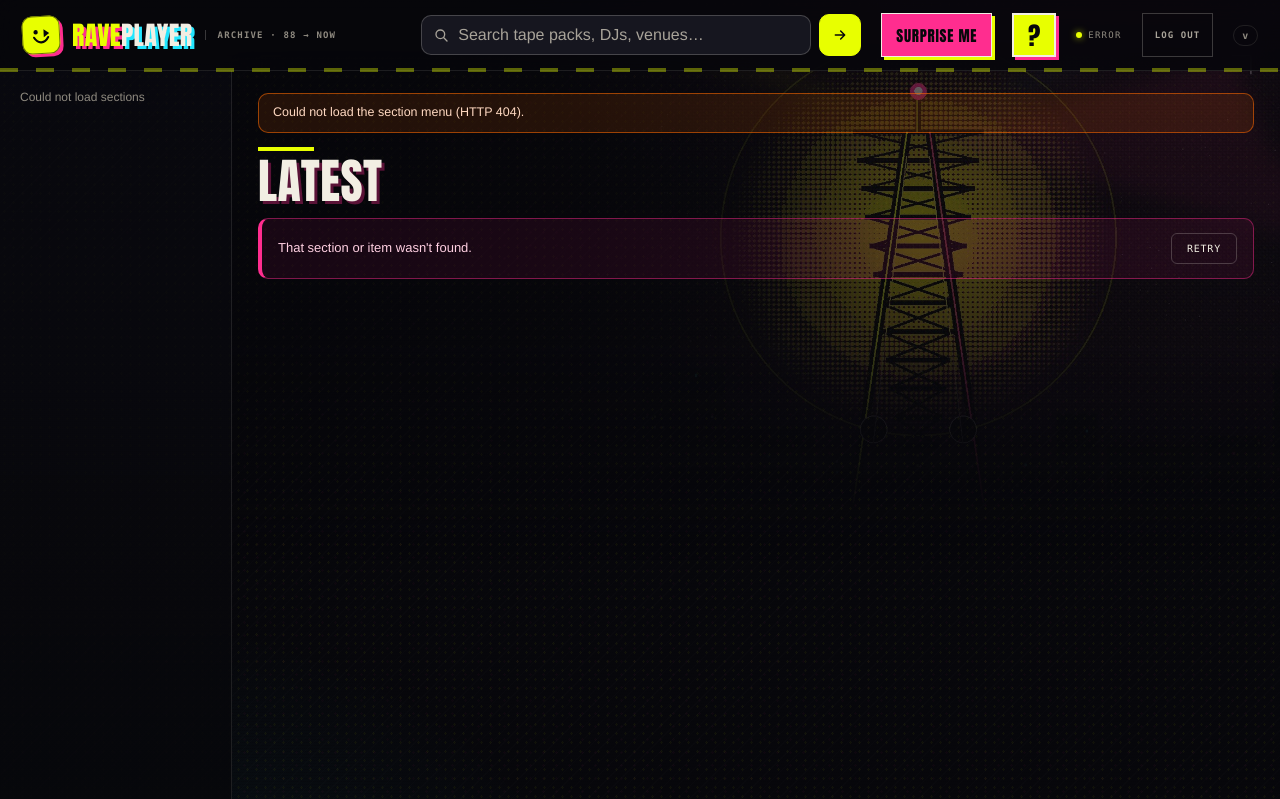
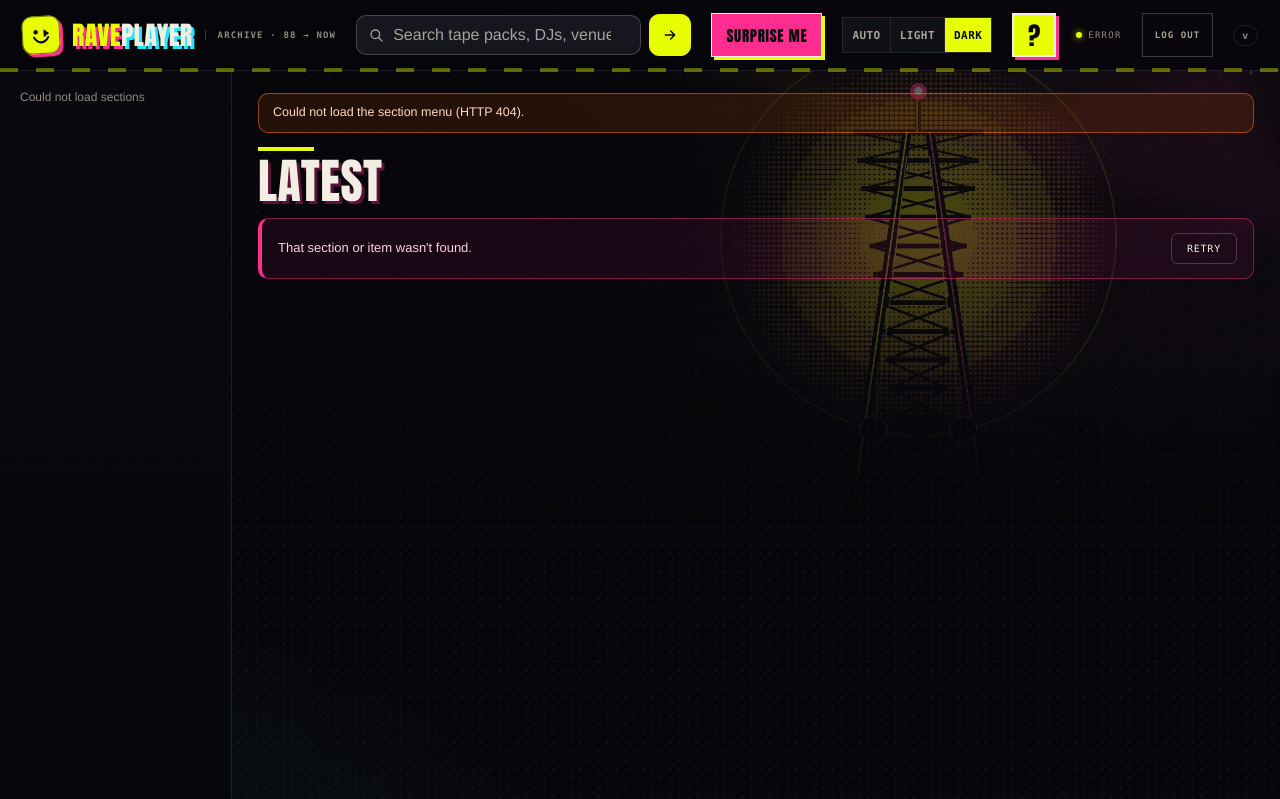
Before and after one commit to tcz009/raveplayer-web, a Python web app: template templates/index.html in a window 1280 px wide. Shown: the top 799 px of the page. Run offline with Jinja, Linux system fonts and the light colour scheme; the template is opened without the code that fills it, so the values that code supplies are empty.

Commit message:
1.6.72: Auto/Light/Dark theme switch on the main screen

```diff
--- a/static/app.css
+++ b/static/app.css
@@ -2735,3 +2735,38 @@ html[data-theme="light"] :focus-visible { outline-color: var(--ink); }
     padding-bottom: 6px;
   }
 }
+
+
+/* Appearance control on the main screen: Auto / Light / Dark. */
+.theme-switch {
+  display: inline-flex;
+  flex: 0 0 auto;
+  border: 1px solid var(--line);
+  background: var(--panel);
+  box-shadow: 2px 2px 0 rgba(0, 0, 0, 0.35);
+}
+.theme-btn {
+  min-height: 34px;
+  padding: 0 9px;
+  border: 0;
+  border-right: 1px solid var(--line);
+  background: transparent;
+  color: var(--muted);
+  font-family: var(--font-mono);
+  font-size: 11px;
+  font-weight: 700;
+  letter-spacing: 0.04em;
+  text-transform: uppercase;
+  cursor: pointer;
+}
+.theme-btn:last-child { border-right: 0; }
+.theme-btn:hover { color: var(--acid); }
+.theme-btn.is-active {
+  background: var(--acid);
+  color: var(--ink);
+}
+.theme-btn:focus-visible { outline: 2px solid var(--cyan); outline-offset: -2px; }
+@media (max-width: 860px) {
+  .theme-switch { order: 2; }
+  .theme-btn { min-height: 36px; padding: 0 7px; font-size: 10px; }
+}
--- a/static/app.js
+++ b/static/app.js
@@ -2360,6 +2360,15 @@
 
   /* ------------------------------------------------------------ appearance */
 
+  function syncThemeSwitch() {
+    const mode = THEME ? THEME.get() : "dark";
+    document.querySelectorAll(".theme-btn").forEach((button) => {
+      const on = button.dataset.mode === mode;
+      button.classList.toggle("is-active", on);
+      button.setAttribute("aria-pressed", on ? "true" : "false");
+    });
+  }
+
   function syncAppearance() {
     const mode = THEME ? THEME.get() : "dark";
     document.querySelectorAll('input[name="appearance"]').forEach((input) => {
@@ -2368,6 +2377,13 @@
       const label = input.closest(".appearance-option");
       if (label) label.classList.toggle("is-checked", on);
     });
+    syncThemeSwitch();
+  }
+
+  function onThemeSwitch(event) {
+    const button = event.target.closest(".theme-btn");
+    if (!button || !THEME) return;
+    setAppearance(button.dataset.mode);
   }
 
   function setAppearance(mode) {
@@ -2611,6 +2627,9 @@
     });
   });
   window.addEventListener("rave:theme", syncAppearance);
+  document.querySelectorAll(".theme-btn").forEach((button) => {
+    button.addEventListener("click", onThemeSwitch);
+  });
   syncAppearance();
 
   $("p-fav").addEventListener("click", () => {
--- a/static/sw.js
+++ b/static/sw.js
@@ -10,7 +10,7 @@
  *   - never caches /api/* or /api/downloads/* (live data/local library),
  *   - ignores cross-origin requests entirely (ads/third-party pages).
  */
-const CACHE_NAME = "raveplayer-shell-v1.6.71";
+const CACHE_NAME = "raveplayer-shell-v1.6.72";
 const SHELL = "/";
 
 self.addEventListener("install", (event) => {
--- a/templates/index.html
+++ b/templates/index.html
@@ -57,6 +57,14 @@
     <button class="surprise-btn" id="surprise" type="button"
             aria-label="Surprise me — open a random tape pack or show"
             title="Surprise me — random tape pack or show">Surprise me</button>
+    <div class="theme-switch" role="group" aria-label="Appearance">
+      <button class="theme-btn" type="button" data-mode="system" aria-pressed="false"
+              title="Auto — follow this device">Auto</button>
+      <button class="theme-btn" type="button" data-mode="light" aria-pressed="false"
+              title="Light mode">Light</button>
+      <button class="theme-btn" type="button" data-mode="dark" aria-pressed="false"
+              title="Dark mode">Dark</button>
+    </div>
     <button class="help-btn" id="help-btn" type="button" aria-label="Help and controls"
             title="Help and controls (?)"><span aria-hidden="true">?</span></button>
     <div class="loading-pill" id="loading-pill" role="status" aria-live="polite"
```
Also changed, not shown: test_e2e/test_smoke.py (+12 -0 lines), 1 other file.
